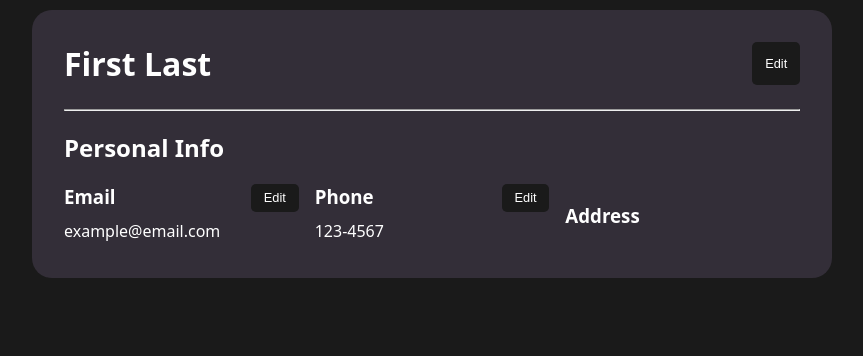
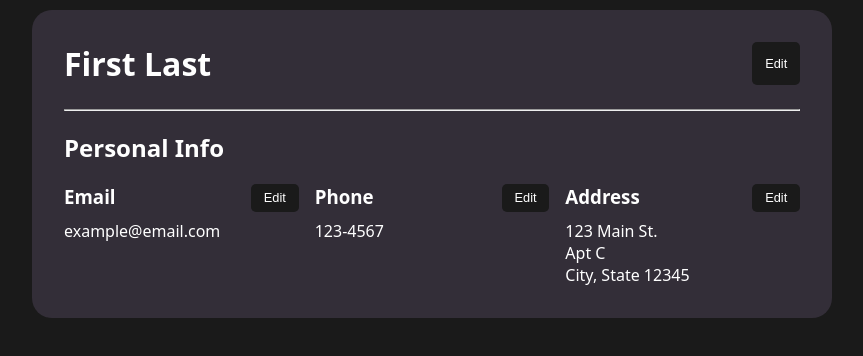
Before and after one commit to nguyenjessev/cv-project, a React (Create React App) app: page / in a window 1280 px wide. Shown: the top 356 px of the page, without its empty margins (208-1071 px from the left). Built offline with nearby package versions, Linux system fonts and the light colour scheme.

Commit message:
Add Address section

```diff
--- a/src/components/Address.js
+++ b/src/components/Address.js
@@ -1,10 +1,125 @@
 import React from 'react';
+import '../styles/Address.css';
+import Button from './Button';
 
 class Address extends React.Component {
+  constructor(props) {
+    super(props);
+
+    this.state = {
+      lineOne: '123 Main St.',
+      lineTwo: 'Apt C',
+      city: 'City',
+      state: 'State',
+      zip: '12345',
+      editing: false,
+    };
+  }
+
+  handleClickEdit = () => {
+    this.setState({
+      editing: true,
+    });
+  };
+
+  handleClickSave = () => {
+    this.setState({
+      editing: false,
+    });
+  };
+
+  handleLineOneChange = (event) => {
+    this.setState({
+      lineOne: event.target.value,
+    });
+  };
+
+  handleLineTwoChange = (event) => {
+    this.setState({
+      lineTwo: event.target.value,
+    });
+  };
+
+  handleCityChange = (event) => {
+    this.setState({
+      city: event.target.value,
+    });
+  };
+
+  handleStateChange = (event) => {
+    this.setState({
+      state: event.target.value,
+    });
+  };
+
+  handleZipChange = (event) => {
+    this.setState({
+      zip: event.target.value,
+    });
+  };
+
+  address = () => {
+    if (this.state.editing) {
+      return (
+        <div className='address-display address-input-container'>
+          <input
+            type='text'
+            value={this.state.lineOne}
+            onChange={this.handleLineOneChange}
+          />
+          <input
+            type='text'
+            value={this.state.lineTwo}
+            onChange={this.handleLineTwoChange}
+          />
+          <input
+            type='text'
+            value={this.state.lineOne}
+            onChange={this.handleCityChange}
+          />
+          <input
+            type='text'
+            value={this.state.city}
+            onChange={this.handleCityChange}
+          />
+          <input
+            type='text'
+            value={this.state.state}
+            onChange={this.handleStateChange}
+          />
+          <input
+            type='text'
+            value={this.state.zip}
+            onChange={this.handleZipChange}
+          />
+        </div>
+      );
+    } else {
+      return (
+        <div className='address-display'>
+          <div>{this.state.lineOne}</div>
+          <div>{this.state.lineTwo}</div>
+          <div>
+            {this.state.city}, {this.state.state} {this.state.zip}
+          </div>
+        </div>
+      );
+    }
+  };
+
   render() {
     return (
-      <div className='address-container'>
-        <h3>Address</h3>
+      <div>
+        <h3 className='address-header'>
+          Address
+          {!this.state.editing && (
+            <Button name='Edit' onClick={this.handleClickEdit} />
+          )}
+          {this.state.editing && (
+            <Button name='Save' onClick={this.handleClickSave} />
+          )}
+        </h3>
+        {this.address()}
       </div>
     );
   }
--- a/src/components/Phone.js
+++ b/src/components/Phone.js
@@ -26,7 +26,7 @@ class Phone extends React.Component {
 
   handlePhoneChange = (event) => {
     this.setState({
-      email: event.target.value,
+      phone: event.target.value,
     });
   };
 
--- /dev/null
+++ b/src/styles/Address.css
@@ -0,0 +1,13 @@
+.address-header {
+  display: flex;
+  justify-content: space-between;
+  margin: 0;
+}
+
+.address-display {
+  margin-top: 0.5rem;
+}
+
+.address-input-container > input:nth-child(n + 2) {
+  margin-top: 0.5rem;
+}
--- a/src/styles/App.css
+++ b/src/styles/App.css
@@ -19,6 +19,16 @@ body {
   padding: 10px;
 }
 
+input {
+  background: hsl(270, 10%, 15%);
+  border: none;
+  color: white;
+  font-size: inherit;
+  font-weight: inherit;
+  max-width: 100%;
+  padding: 0;
+}
+
 .App {
   background: hsl(270, 10%, 20%);
   border-radius: 20px;
--- a/src/styles/Email.css
+++ b/src/styles/Email.css
@@ -7,3 +7,7 @@
 .email-display {
   margin-top: 0.5rem;
 }
+
+.email-input-container > input {
+  width: 100%;
+}
--- a/src/styles/FullName.css
+++ b/src/styles/FullName.css
@@ -21,15 +21,8 @@
 }
 
 .name-input-container > input {
-  background: hsl(270, 10%, 15%);
-  border: none;
-  border-radius: 10px;
-  color: white;
   flex-grow: 1;
-  font-size: inherit;
-  font-weight: inherit;
-  max-width: 100%;
   min-width: 10rem;
-  padding: 0 1rem;
+  padding: 0;
   width: 0;
 }
```
